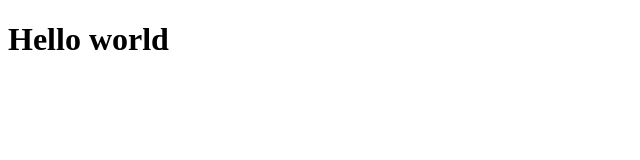
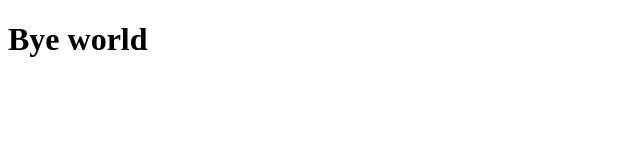
Before and after one commit to HenSovatra/Intern10Practice2, a plain HTML site: page index.html in a window 1280 px wide. Shown: the whole page, without its empty margins (0-640 px from the left). Drawn offline with Linux system fonts and the light colour scheme.

Commit message:
change to byeworld

```diff
--- a/index.html
+++ b/index.html
@@ -6,6 +6,6 @@
     <title>Document</title>
 </head>
 <body>
-    <h1>Hello world</h1>
+    <h1>Bye world </h1>
 </body>
 </html>
```
